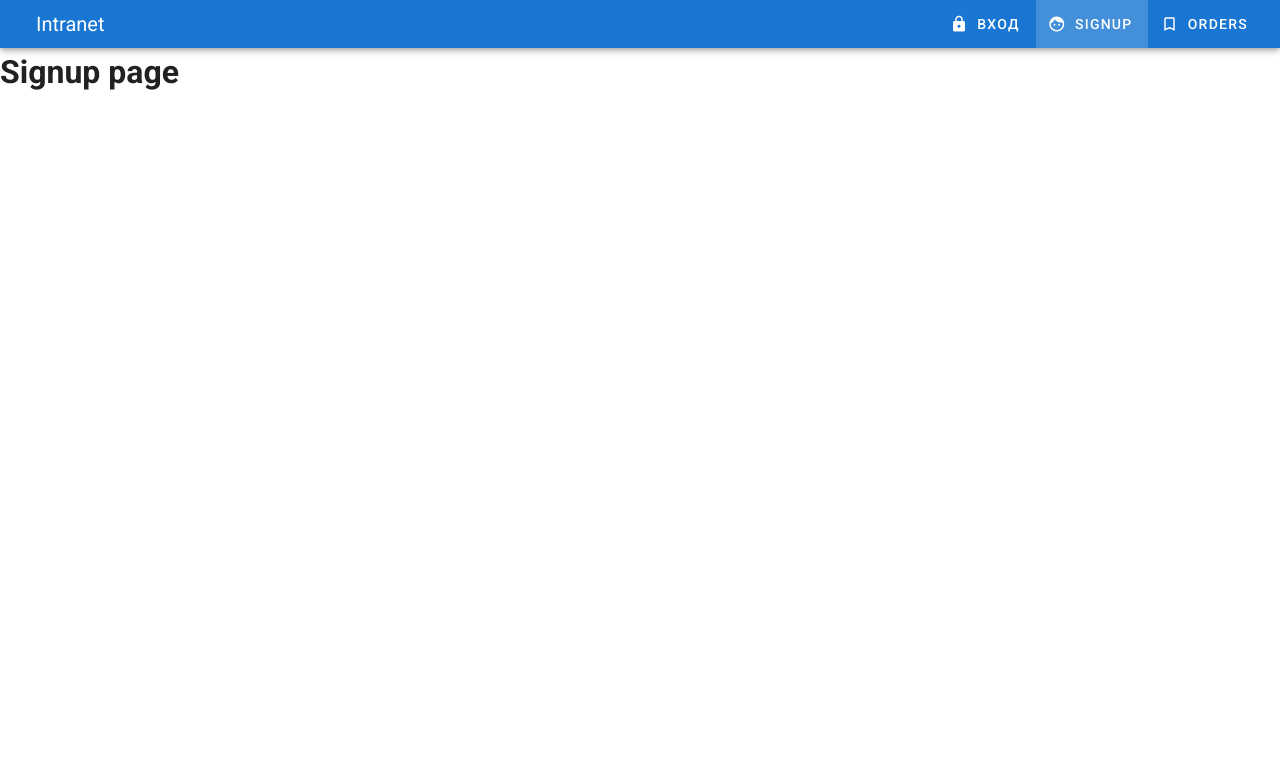
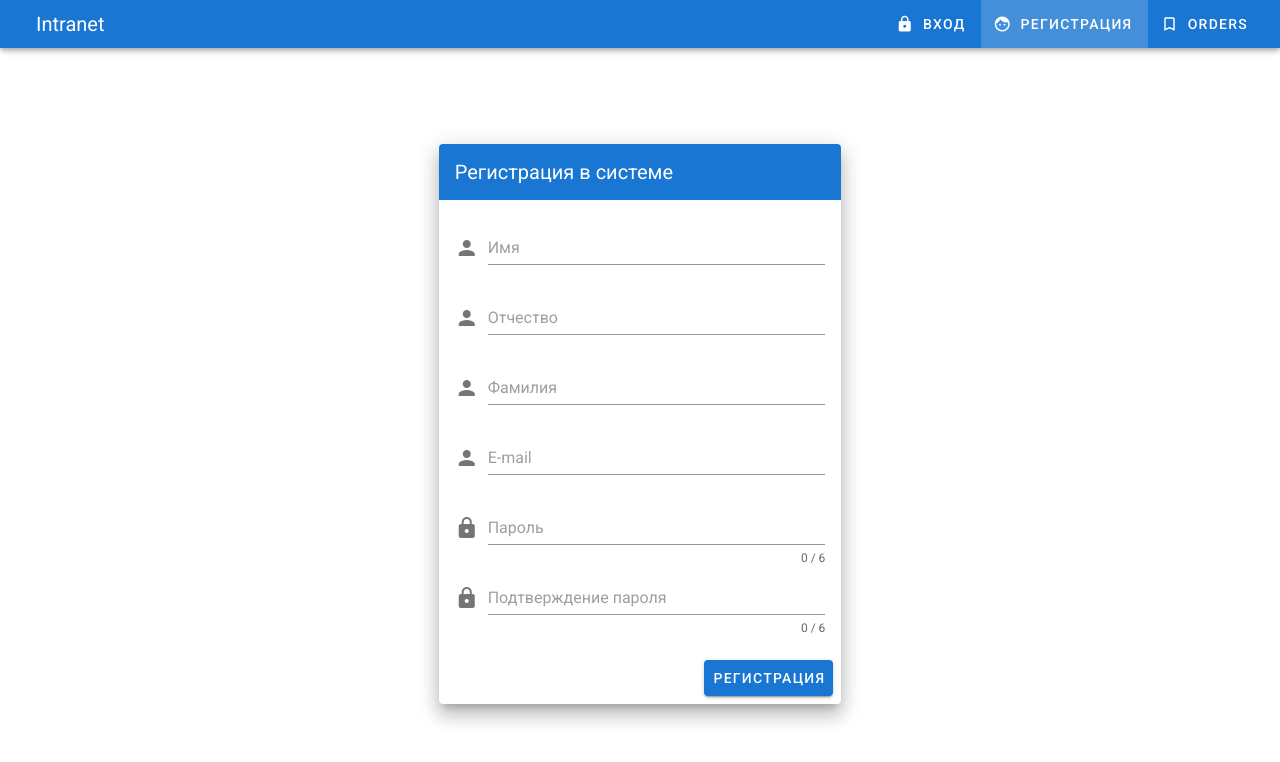
Before and after one commit to bwire/vet-intra-front, a Vue app: page /signup in a window 1280 px wide. Shown: the top 762 px of the page. Built offline with nearby package versions, Linux system fonts and the light colour scheme.

Commit message:
feat: add signup draft

```diff
--- a/src/App.vue
+++ b/src/App.vue
@@ -53,7 +53,7 @@ export default {
       drawer: false,
       links: [
         { title: 'Вход', icon: 'lock', url: '/signin' },
-        { title: 'Signup', icon: 'face', url: '/signup' },
+        { title: 'Регистрация', icon: 'face', url: '/signup' },
         { title: 'Orders', icon: 'bookmark_border', url: '/orders' },
       ],
     };
--- a/src/components/auth/Signup.vue
+++ b/src/components/auth/Signup.vue
@@ -1,12 +1,111 @@
 <template>
-  <h1>Signup page</h1>
+  <v-container class="fill-height" fluid>
+    <v-row align="center" justify="center">
+      <v-col cols="12" sm="8" md="4">
+        <v-card class="elevation-12">
+          <v-toolbar color="primary" dark flat short>
+            <v-toolbar-title>Регистрация в системе</v-toolbar-title>
+          </v-toolbar>
+          <v-card-text>
+            <v-form v-model="valid" ref="form" lazy-validation>
+              <v-text-field
+                placeholder="Имя"
+                name="firstName"
+                prepend-icon="person"
+                type="text"
+                v-model="fisrName"
+                :rules="[rules.required]"
+              />
+              <v-text-field
+                placeholder="Отчество"
+                name="secondName"
+                prepend-icon="person"
+                type="text"
+                v-model="secondName"
+                :rules="[rules.required]"
+              />
+              <v-text-field
+                placeholder="Фамилия"
+                name="lastName"
+                prepend-icon="person"
+                type="text"
+                v-model="lastName"
+                :rules="[rules.required]"
+              />
+              <v-text-field
+                placeholder="E-mail"
+                name="email"
+                prepend-icon="person"
+                type="email"
+                v-model="email"
+                :rules="[rules.required, rules.email]"
+              />
+              <v-text-field
+                id="password"
+                placeholder="Пароль"
+                name="password"
+                prepend-icon="lock"
+                type="password"
+                :counter="6"
+                v-model="password"
+                :rules="[rules.required, rules.counter(6)]"
+              />
+              <v-text-field
+                id="passwordConfirmed"
+                placeholder="Подтверждение пароля"
+                name="passwordConfirmed"
+                prepend-icon="lock"
+                type="password"
+                :counter="6"
+                v-model="passwordConfirmed"
+                :rules="[rules.required, rules.passwordMatch]"
+              />
+            </v-form>
+          </v-card-text>
+          <v-card-actions>
+            <v-spacer />
+            <v-btn color="primary" @click="onSubmit" :disabled="!valid">Регистрация</v-btn>
+          </v-card-actions>
+        </v-card>
+      </v-col>
+    </v-row>
+  </v-container>
 </template>
 
 <script>
+import validators from '../../common/validators';
+
 export default {
   data() {
     return {
+      firstName: '',
+      secondName: '',
+      email: '',
+      password: '',
+      passwordConfirmed: '',
+      valid: false,
+      rules: {
+        required: validators.required,
+        counter: validators.counter,
+        email: validators.email,
+        passwordMatch: validators.passwordMatch(this.password),
+      },
     };
+  },
+  methods: {
+    onSubmit() {
+      if (this.$refs.form.validate()) {
+        const user = {
+          firstName: this.firstName,
+          secondName: this.secondName,
+          lastName: this.lastName,
+          email: this.email,
+          password: this.password,
+        };
+
+        console.log('user', user);
+      }
+    },
   },
 };
 </script>
```
